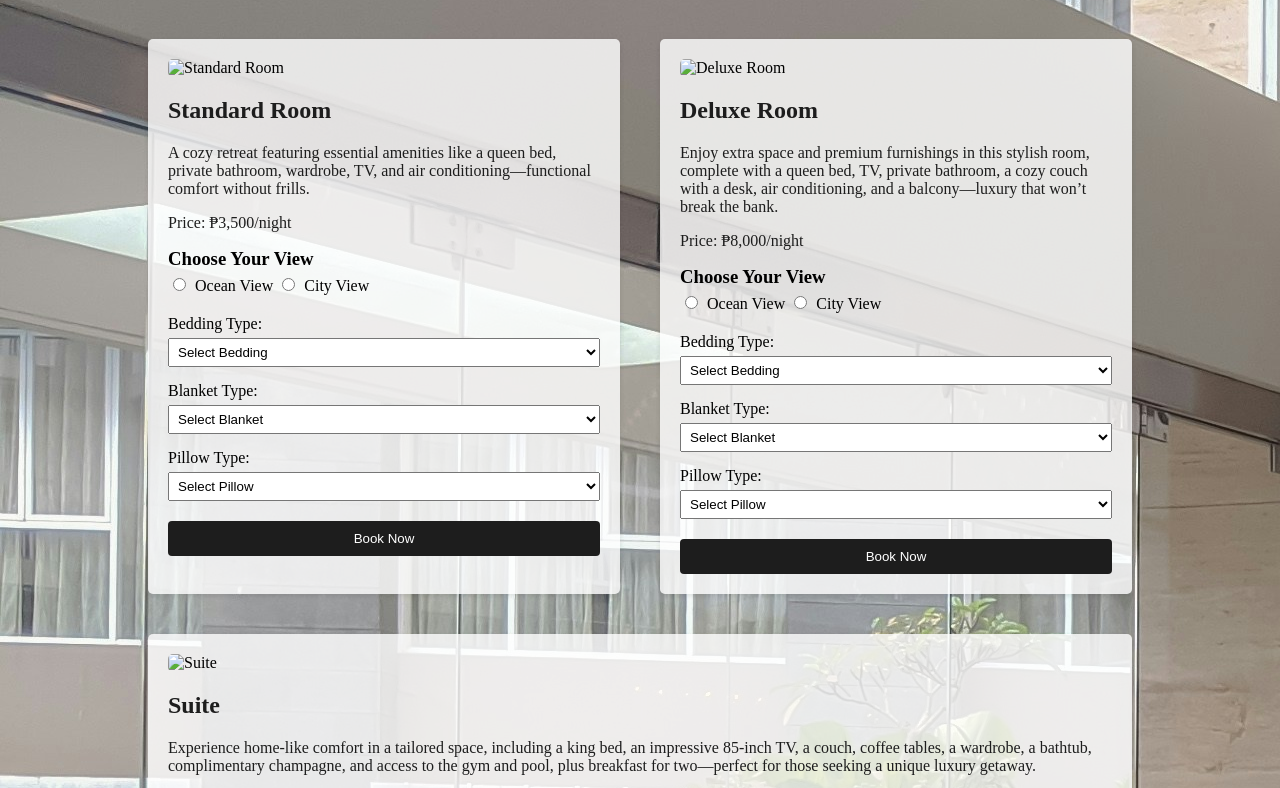
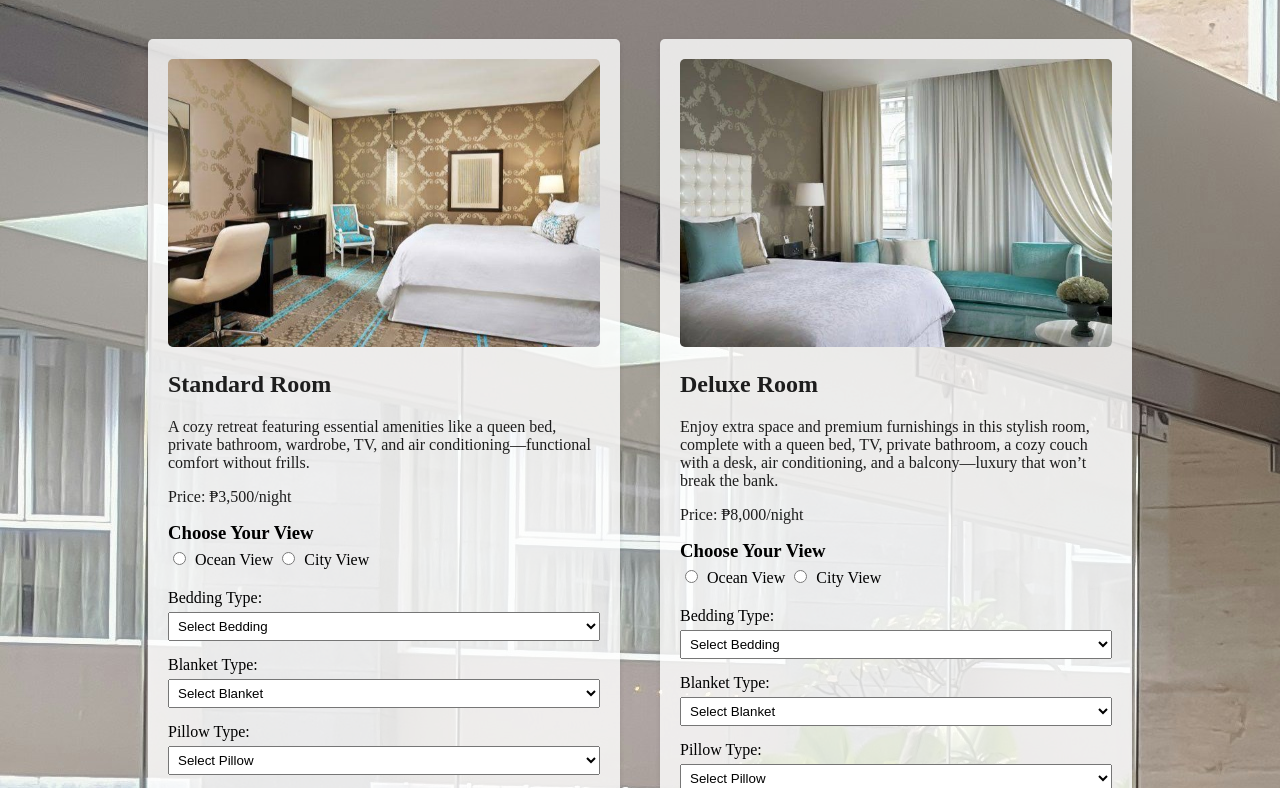
Before and after one commit to jrmyxx/Penta-Haven, a plain HTML site: page room.html in a window 1280 px wide. Shown: the part 135-923 px from the top of the page. Drawn offline with Linux system fonts and the light colour scheme.

Commit message:
Update room.html

```diff
--- a/room.html
+++ b/room.html
@@ -30,7 +30,7 @@
         <div class="room-list">
             <!-- Standard Room -->
             <div class="room">
-                <img src="`Images/room1.jpg`" alt="Standard Room">
+                <img src="Images/room1.JPG" alt="Standard Room">
                 <h2>Standard Room</h2>
                 <p>A cozy retreat featuring essential amenities like a queen bed, private bathroom, wardrobe, TV, and air conditioning—functional comfort without frills.</p>
                 <p>Price: ₱3,500/night</p>
@@ -82,7 +82,7 @@
 
             <!-- Deluxe Room -->
             <div class="room">
-                <img src="`Images/room2.JPG`" alt="Deluxe Room">
+                <img src="Images/room2.JPG" alt="Deluxe Room">
                 <h2>Deluxe Room</h2>
                 <p>Enjoy extra space and premium furnishings in this stylish room, complete with a queen bed, TV, private bathroom, a cozy couch with a desk, air conditioning, and a balcony—luxury that won’t break the bank.</p>
                 <p>Price: ₱8,000/night</p>
@@ -134,7 +134,7 @@
 
             <!-- Suite -->
             <div class="room">
-                <img src="`Images/room3.JPG`" alt="Suite">
+                <img src="Images/room3.JPG" alt="Suite">
                 <h2>Suite</h2>
                 <p>Experience home-like comfort in a tailored space, including a king bed, an impressive 85-inch TV, a couch, coffee tables, a wardrobe, a bathtub, complimentary champagne, and access to the gym and pool, plus breakfast for two—perfect for those seeking a unique luxury getaway.</p>
                 <p>Price: ₱14,000/night</p>
```
